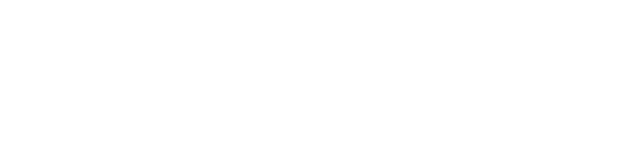
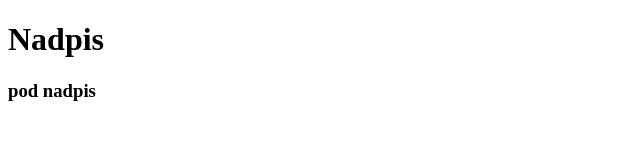
Before and after one commit to jakubvirlic/SKJ, a plain HTML site: page index.html in a window 1280 px wide. Shown: the whole page, without its empty margins (0-640 px from the left). Drawn offline with Linux system fonts and the light colour scheme.

Commit message:
pridanie nadpisu

```diff
--- a/index.html
+++ b/index.html
@@ -6,6 +6,7 @@
     <title>virlic</title>
 </head>
 <body>
-
+    <h1>Nadpis</h1>
+    <h3>pod nadpis</h3>
 </body>
 </html>
```
